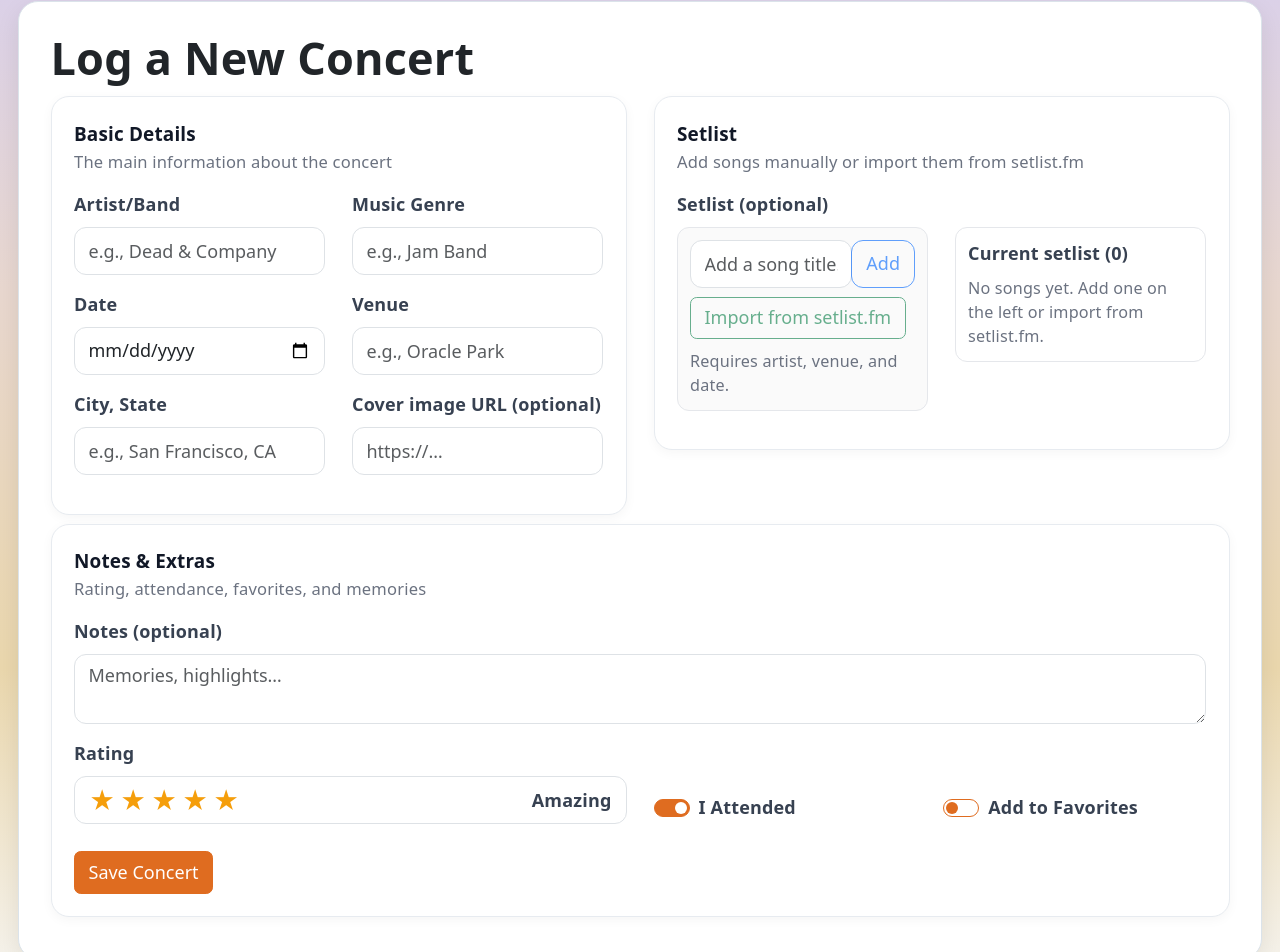
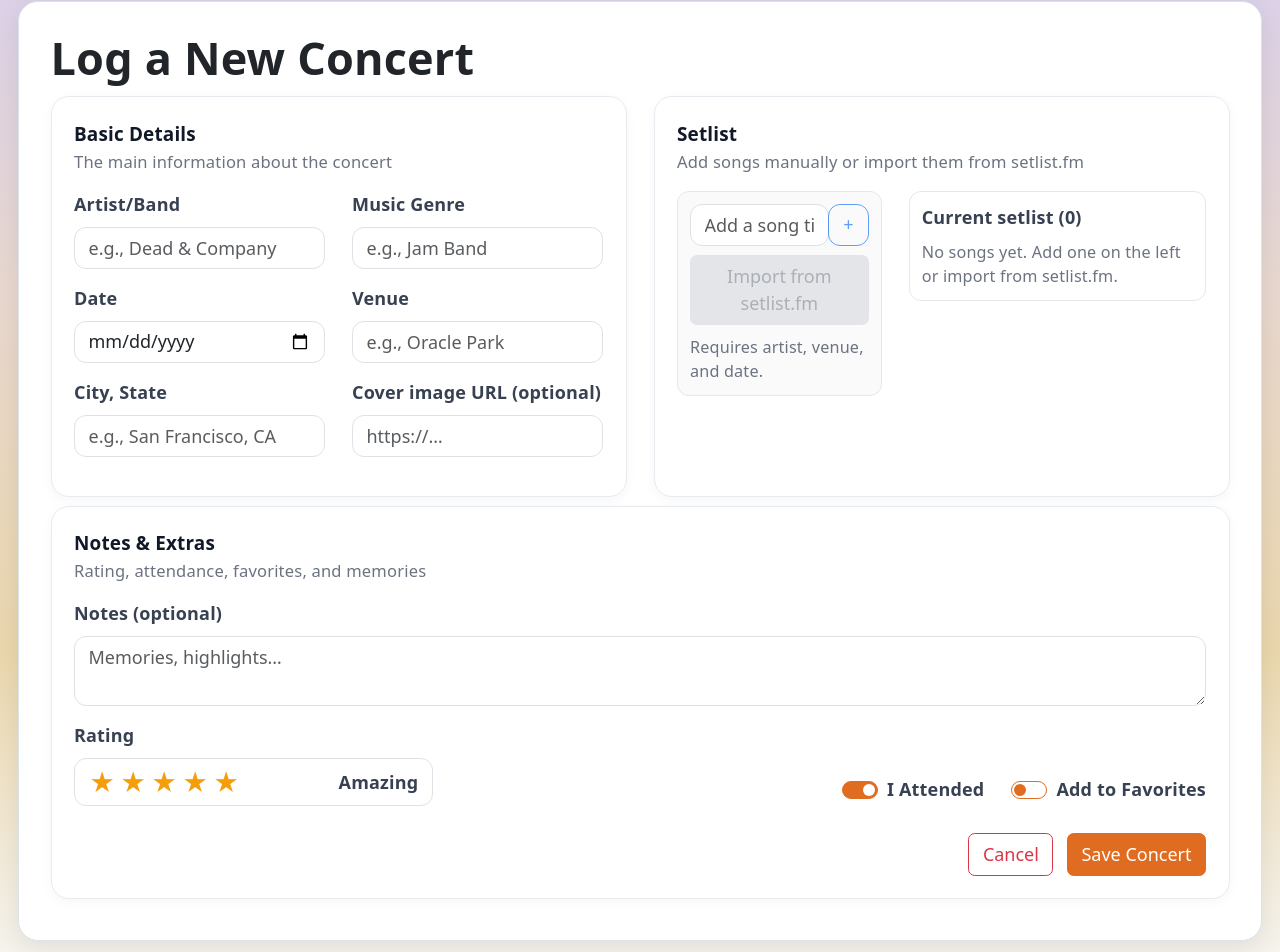
Before and after one commit to CS571-S26/p47, a React (Vite) app: page /#/add-concert in a window 1280 px wide. Shown: the part 135-1087 px from the top of the page. Built offline with nearby package versions, Linux system fonts and the light colour scheme.

Commit message:
Changed log concert screen to fit content in rows versus one big column

```diff
--- a/src/pages/AddConcertPage.jsx
+++ b/src/pages/AddConcertPage.jsx
@@ -49,17 +49,9 @@ function AddConcertPage() {
     return 'Rough'
   }
 
-  function getSongTitleFontSize(title) {
-    const len = `${title}`.length
-    if (len > 85) return '0.83rem'
-    if (len > 65) return '0.88rem'
-    if (len > 45) return '0.93rem'
-    return '1rem'
-  }
-
   const styles = {
     formControl: {
-      height: '48px',
+      height: '42px',
       borderRadius: '12px',
     },
     formLabel: {
@@ -216,8 +208,8 @@ function AddConcertPage() {
           ) : null}
 
           <Form onSubmit={handleSubmit}>
-            <Row>
-              <Col lg={6}>
+            <Row style={{ alignItems: 'stretch' }}>
+              <Col lg={6} style={{ display: 'flex' }}>
                 <SectionCard
                   title="Basic Details"
                   subtitle="The main information about the concert">
@@ -302,7 +294,7 @@ function AddConcertPage() {
                 </SectionCard>
               </Col>
 
-              <Col lg={6}>
+              <Col lg={6} style={{ display: 'flex' }}>
                 <SectionCard
                   title="Setlist"
                   subtitle="Add songs manually or import them from setlist.fm"
@@ -310,9 +302,8 @@ function AddConcertPage() {
                   <Row>
                     <Col md={12}>
                       <Form.Group style={{ marginBottom: '0.9rem' }}>
-                        <Form.Label style={styles.formLabel}>Setlist (optional)</Form.Label>
                         <Row style={{ rowGap: '0.75rem' }}>
-                          <Col lg={6}>
+                          <Col lg={5}>
                             <div
                               style={{
                                 border: '1px solid #e5e7eb',
@@ -320,6 +311,9 @@ function AddConcertPage() {
                                 padding: '12px',
                                 background: '#fafafa',
                                 height: '100%',
+                                display: 'flex',
+                                flexDirection: 'column',
+                                justifyContent: 'space-between'
                               }}
                             >
                               <InputGroup>
@@ -343,19 +337,26 @@ function AddConcertPage() {
                                   disabled={!newSongTitle.trim()}
                                   type="button"
                                 >
-                                  Add
+                                  +
                                 </Button>
                               </InputGroup>
 
                               <div style={{ marginTop: '0.5rem', display: 'flex', gap: '10px', flexWrap: 'wrap', alignItems: 'center' }}>
                                 <Button
                                   type="button"
-                                  variant="outline-success"
+                                  variant="success"
                                   onClick={handleImportFromSetlistFm}
                                   disabled={!canImportFromSetlistFm || importingSetlist}
+                                  style={{
+                                    width: '100%',
+                                    opacity: !canImportFromSetlistFm || importingSetlist ? 0.55 : 1,
+                                    backgroundColor: !canImportFromSetlistFm || importingSetlist ? '#d1d5db' : undefined,
+                                    borderColor: !canImportFromSetlistFm || importingSetlist ? '#d1d5db' : undefined,
+                                    color: !canImportFromSetlistFm || importingSetlist ? '#6b7280' : undefined,
+                                  }}
                                 >
                                   {importingSetlist ? (
-                                    <>
+                                    <>Import from setlist.fm
                                       <Spinner animation="border" size="sm" style={{ marginRight: '0.5rem' }} />
                                       Importing...
                                     </>
@@ -376,7 +377,7 @@ function AddConcertPage() {
                             </div>
                           </Col>
 
-                          <Col lg={6}>
+                          <Col lg={7}>
                             <div
                               style={{
                                 border: '1px solid #e5e7eb',
@@ -389,7 +390,7 @@ function AddConcertPage() {
                                 Current setlist ({normalizedSetlist.length})
                               </div>
                               {normalizedSetlist.length ? (
-                                <div style={{ maxHeight: '200px', overflowY: 'auto' }}>
+                                <div style={{ maxHeight: '225px', overflowY: 'auto', scrollbarWidth: 'thin' }}>
                                   <ListGroup>
                                     {normalizedSetlist.map((title, idx) => (
                                       <ListGroup.Item
@@ -403,8 +404,8 @@ function AddConcertPage() {
                                       >
                                         <div
                                           style={{
-                                            fontWeight: 600,
-                                            fontSize: getSongTitleFontSize(title),
+                                            fontWeight: 500,
+                                            fontSize: '1rem',
                                           }}
                                         >
                                           {idx + 1}. {title}
@@ -435,8 +436,9 @@ function AddConcertPage() {
                                             size="sm"
                                             variant="outline-danger"
                                             onClick={() => handleRemoveSong(idx)}
+                                            style={{ fontSize: '1.5rem' }}
                                           >
-                                            Remove
+                                            ×
                                           </Button>
                                         </div>
                                       </ListGroup.Item>
@@ -475,7 +477,7 @@ function AddConcertPage() {
                   </Form.Group>
                 </Col>
 
-                <Col md={6}>
+                <Col md={4}>
                   <Form.Group style={{ marginBottom: '1.5rem' }}>
                     <Form.Label style={styles.formLabel}>Rating</Form.Label>
                     <div
@@ -520,11 +522,15 @@ function AddConcertPage() {
                   </Form.Group>
                 </Col>
 
-                <Col md={3}>
+                <Col md={8}>
                   <div
                     style={{
                       paddingTop: '3rem',
                       paddingBottom: '1rem',
+                      display: 'flex',
+                      justifyContent: 'flex-end',
+                      alignItems: 'center',
+                      gap: '1.5rem',
                     }}
                   >
                     <Form.Check
@@ -534,16 +540,7 @@ function AddConcertPage() {
                       onChange={() => setAttended(!attended)}
                       style={styles.formLabel}
                     />
-                  </div>
-                </Col>
 
-                <Col md={3}>
-                  <div
-                    style={{
-                      paddingTop: '3rem',
-                      paddingBottom: '1rem',
-                    }}
-                  >
                     <Form.Check
                       type="switch"
                       label="Add to Favorites"
@@ -555,6 +552,11 @@ function AddConcertPage() {
                 </Col>
 
                 <Col xs={12}>
+                  <div style={{ display: 'flex', justifyContent: 'flex-end', gap: '0.75rem  ' }}>
+                    <Button type="button" variant="outline-danger" disabled={saving} onClick={() => navigate("/")}>
+                      Cancel
+                    </Button>
+
                     <Button type="submit" disabled={saving}>
                       {saving ? (
                         <>
@@ -565,6 +567,7 @@ function AddConcertPage() {
                         'Save Concert'
                       )}
                     </Button>
+                  </div>
                 </Col>
               </Row>
             </SectionCard>
```
Lines whose indentation alone changed are shown as unchanged.
